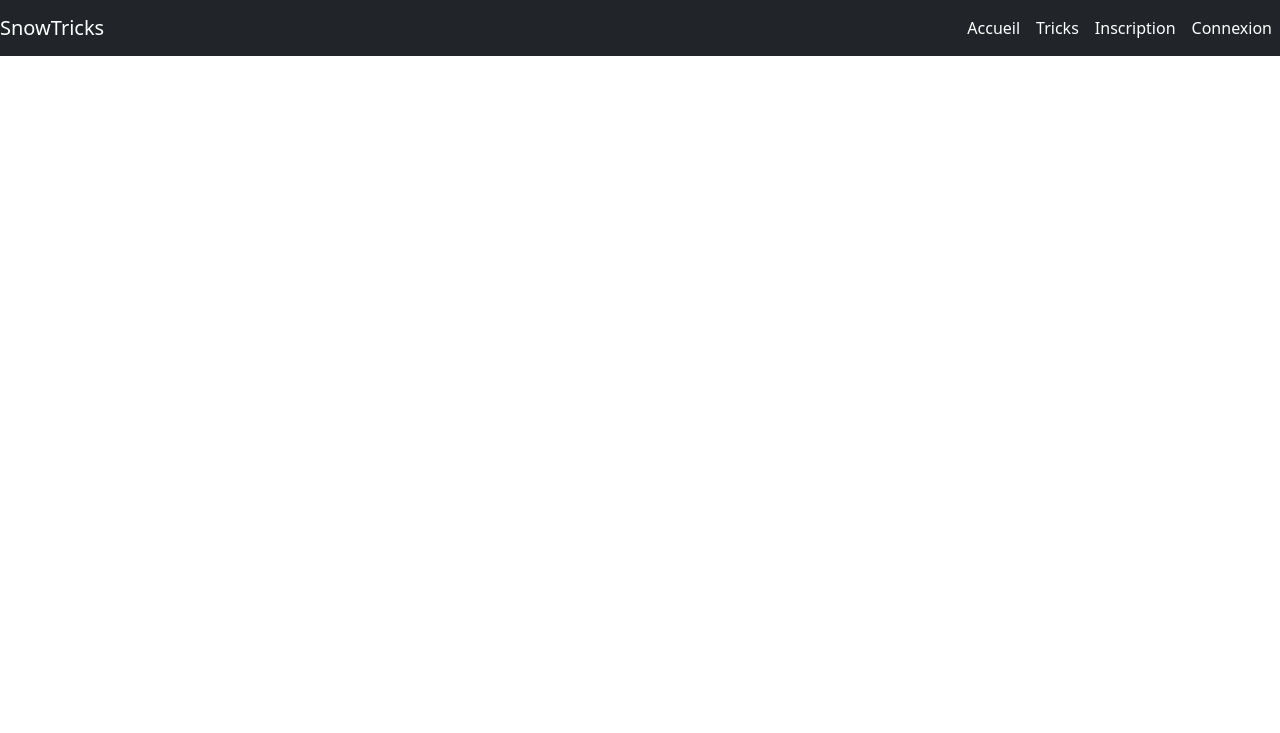
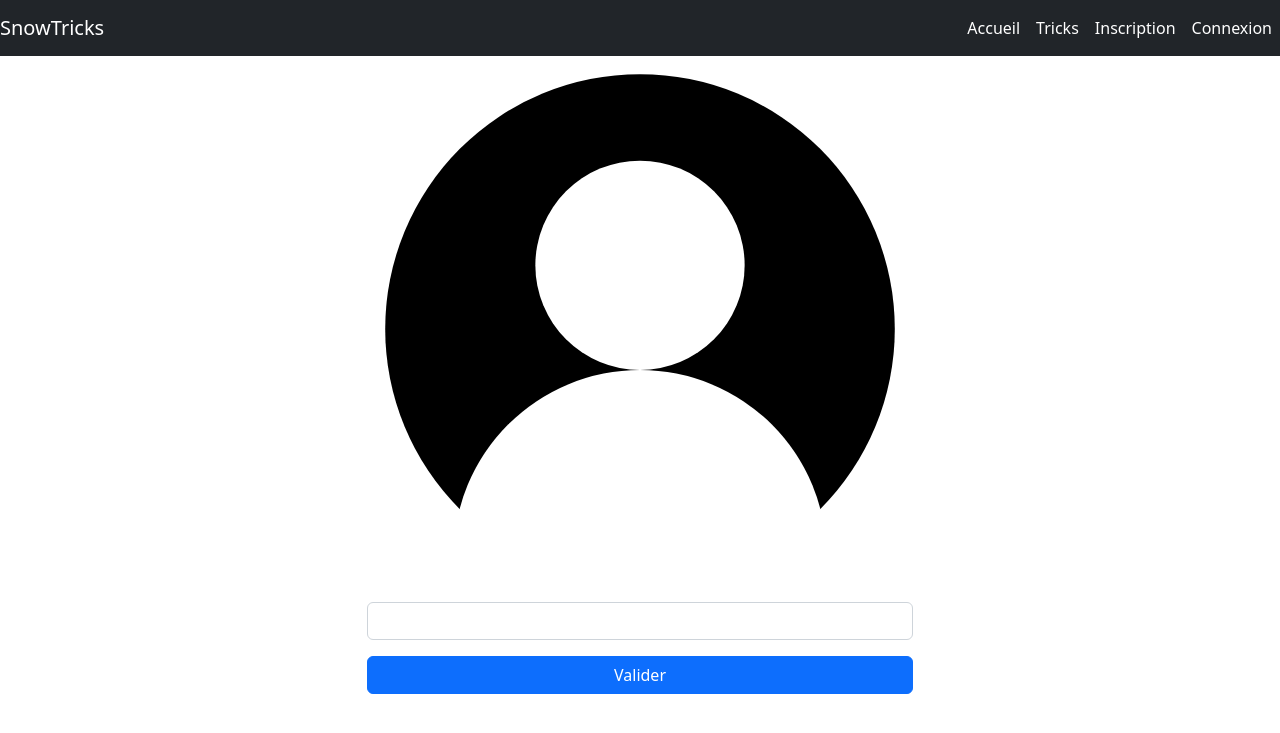
Before and after one commit to NassimTaoussi/SnowTricks, a Symfony app: template templates/home/editAvatar.html.twig in a window 1280 px wide. Shown: the top 733 px of the page. Run offline with Twig, Linux system fonts and the light colour scheme; the template is opened without the code that fills it, so the values that code supplies are empty; form fields are guessed from the names that the template uses; style sheets or scripts are compiled from the project's sources; some libraries are stand-ins or nearby versions.

Commit message:
fix: image card

```diff
--- a/assets/app.js
+++ b/assets/app.js
@@ -14,7 +14,7 @@ if (inputFile != null) {
         if(images.length > 0) {
             console.log('2');
             const reader = new FileReader();
-            const image = document.getElementById('avatar');
+            const image = document.querySelector('#avatar img');
             reader.onload = () => {
                 console.log(images);
                 image.src = reader.result;
--- a/assets/sass/app.scss
+++ b/assets/sass/app.scss
@@ -2,5 +2,6 @@
 @import 'pages/home';
 @import 'pages/register';
 @import 'pages/login';
+@import 'pages/editAvatar';
 @import 'pages/contact';
 @import "layouts/typo";
--- /dev/null
+++ b/assets/sass/pages/editAvatar.scss
@@ -0,0 +1,27 @@
+#avatar {
+    position: relative;
+
+    &:hover label
+    {
+        display: flex;
+        align-items: center;
+        justify-content: center;
+    }
+
+    label {
+        display: none;
+        position: absolute;
+        height: 100%;
+        width: 100%;
+        inset: 0;
+        background: rgba(0, 0, 0, .5);
+        color: white;
+    }
+
+    input {
+        opacity: 0;
+        height: 0;
+        width: 0;
+        position: absolute;
+      }
+}
--- a/assets/sass/pages/home.scss
+++ b/assets/sass/pages/home.scss
@@ -20,6 +20,7 @@ a #userAvatar {
 }
 
 #arrowDownImg {
+    padding-top: 700px;
     width: 55px;
 }
 
@@ -32,23 +33,22 @@ a #userAvatar {
 }
 
 .cardTrick {
-    width: 17%;
-    height: 20%;
+    width: 300px;
+    height: 300px;
+    border: 2px solid rgb(48, 47, 47);
 }
 
-.titleTrick h5 a {
+.titleTrick a {
     text-decoration: none !important;
 }
 
 .editIcon {
     width: 25%;
-    color: blue;
 }
 
 
 .deleteIcon {
     width: 25%;
-    color: red;
 }
 
 /*
--- a/templates/base.html.twig
+++ b/templates/base.html.twig
@@ -33,6 +33,7 @@
 
         {% endblock %}
 
+
         {% block javascripts %}
             {{ encore_entry_script_tags('app') }}
         {% endblock %}
--- a/templates/home/editAvatar.html.twig
+++ b/templates/home/editAvatar.html.twig
@@ -9,27 +9,26 @@
 {% block title %}Modifie ton avatar !{% endblock %}
 
 {% block body %}
-    {% if is_granted("ROLE_USER") %}
-        <div class ="d-flex justify-content-center w-100 h-100 mt-4">
-        {% if (user.avatar is null) or (user.avatar is empty) %}
-            <div class="w-25 h-25">
-                <img class="img-fluid" id="avatar" src="{{ asset('build/images/icones/user.svg') }}">
+    <div class="container">
+        <div class="row justify-content-center">
+            <div class="col-12 col-md-8 col-lg-6">
+            {{ form_start(form) }}
+
+
+            <div id="avatar">
+                {% if (user.avatar is null) or (user.avatar is empty) %}
+                    <img class="img-fluid" src="{{ asset('build/images/icones/user.svg') }}">
+                {% else %}
+                    <img class="img-fluid" src="{{ asset('uploads/' ~ user.avatar) }}">
+                {% endif %}
+
+                {{ form_label(form.avatar, 'Sélectionnez une image', ) }}
+                {{ form_widget(form.avatar) }}
             </div>
-        {% else %}
-            <div class="w-25 h-25">
-                <img class="img-fluid" id="avatar" src="{{ asset('uploads/' ~ user.avatar) }}">
+                {{ form_widget(form._token) }}
+                <button type="submit" class="btn btn-primary w-100 mt-3">Valider</button>
+            {{ form_end(form, {render_rest: false}) }}
             </div>
-        {% endif %}
         </div>
-
-        <div class="d-flex justify-content-center">
-        {{ form_start(form) }}
-            {{ form_widget(form._token) }}
-            <div>
-            {{ form_widget(form.avatar, {'attr': {'class': 'mt-3 w-100'}}) }}</br>
-            </div>
-            <button type="submit" class="btn btn-primary ms-4 w-100 mt-3">Valider</button>
-        {{ form_end(form, {render_rest: false}) }}
-        </div>
-    {% endif %}
+    </div>
 {% endblock %}
--- a/templates/home/index.html.twig
+++ b/templates/home/index.html.twig
@@ -35,7 +35,7 @@
         </section>
     {% endif %}
 
-    <div class="container-fluid ps-0 pe-0">
+    <div class="container-fluid">
         <div id="arrowUpContainer" class="row d-flex justify-content-end">
             <div class="col-1" id="arrowUp">
                 <a href="#allTricks"><img id="arrowUpImg" src="build/images/icones/arrow-up.svg" ></a>
--- a/templates/trick/elements.html.twig
+++ b/templates/trick/elements.html.twig
@@ -1,9 +1,9 @@
 {% for trick in tricksToDisplay %}
     <div class="card mb-4 ms-3 me-3 cardTrick">
-        <img class="img-fluid img-thumbnail" src="{{ asset("uploads/" ~ trick.cover.name) }}" alt="">
+        <img class="img-fluid h-75" src="{{ asset("uploads/" ~ trick.cover.name) }}" alt="">
         <div class="card-body d-flex justify-content-between">
             <div class="titleTrick w-75">
-                <h5 class="card-title"><a href="{{ path('show_trick', {id: trick.id}) }}">{{trick.name}}</a></h5>
+                <h5 class="card-title"><a class="text-dark" href="{{ path('show_trick', {id: trick.id}) }}">{{trick.name}}</a></h5>
             </div>
             <div class="optionTrick w-25">
                 <span><a href="{{ path('edit_trick', {id: trick.id}) }}"><img class="editIcon" src="{{ asset('build/images/icones/edit.svg') }}"></a></span>
```
